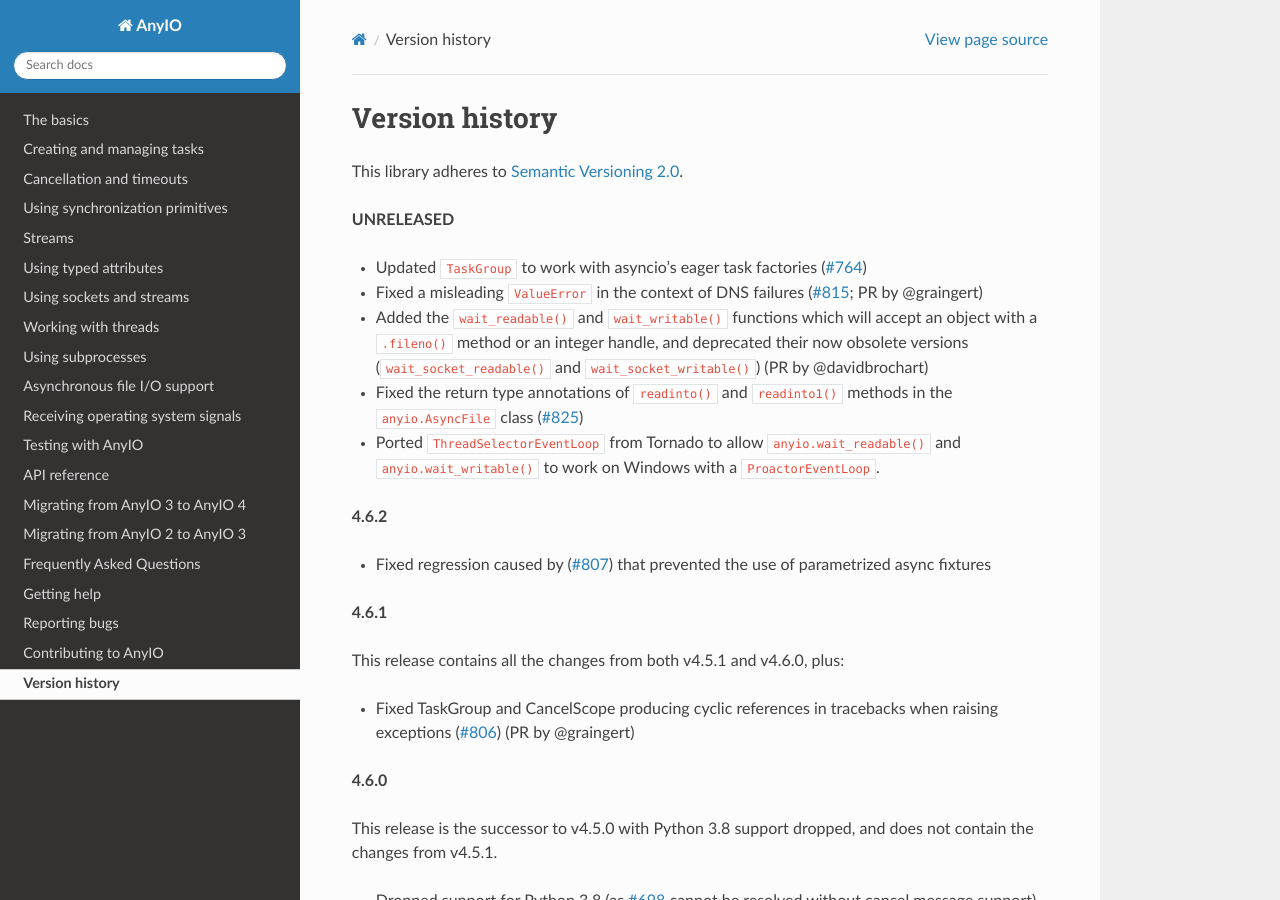
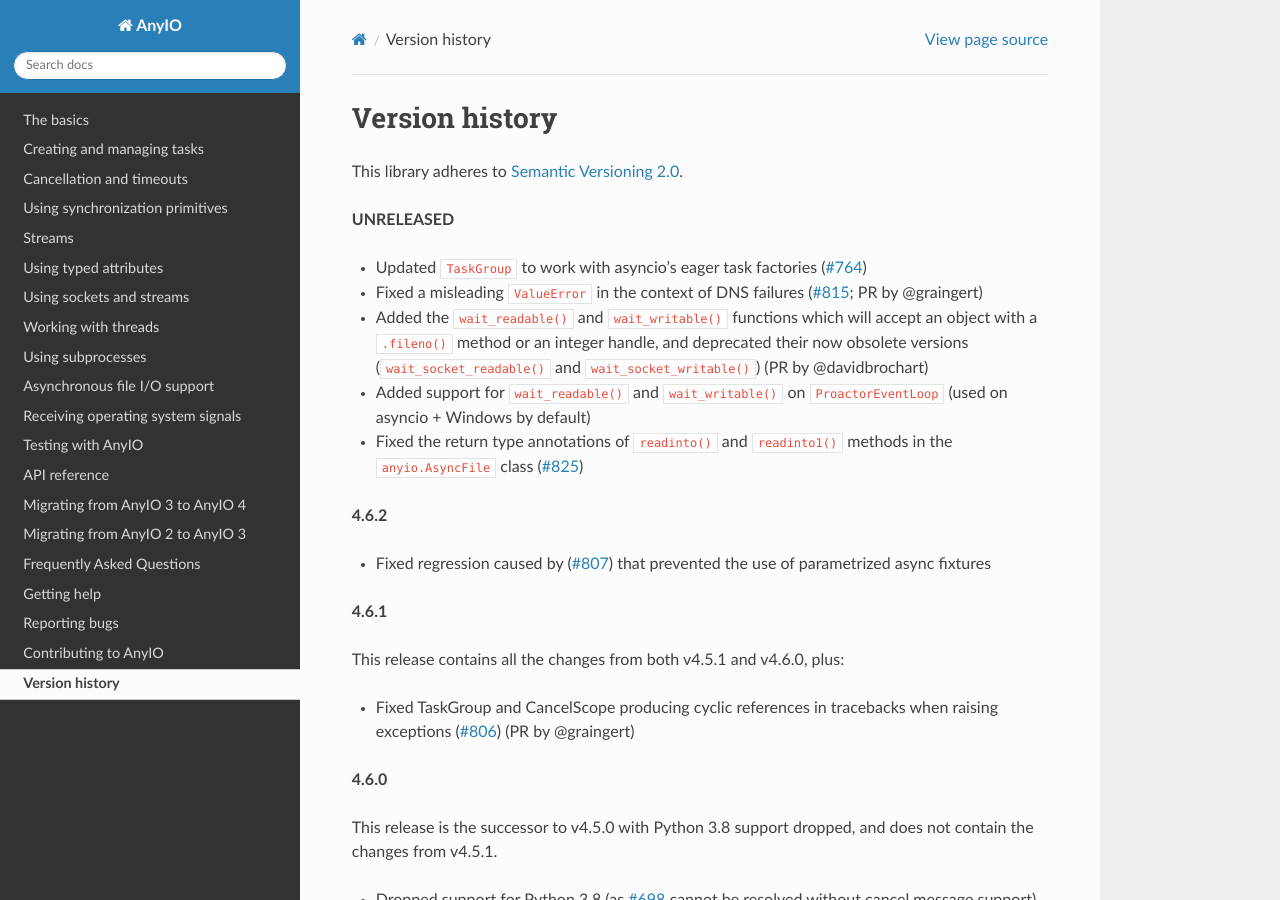
Before and after one commit to agronholm/anyio, a Sphinx documentation site: the page built from docs/versionhistory.rst, in a window 1280 px wide and 900 px high. Built offline with Sphinx 7.4.7 and the Read the Docs theme 3.1.0, drawn with Linux system fonts in a browser that asks for light colours; the version number could not be read and is left out.

Commit message:
Updated the changelog and the docs on wait_readable/wait_writable

```diff
--- a/docs/versionhistory.rst
+++ b/docs/versionhistory.rst
@@ -13,12 +13,11 @@ This library adheres to `Semantic Versioning 2.0 <http://semver.org/>`_.
   an object with a ``.fileno()`` method or an integer handle, and deprecated
   their now obsolete versions (``wait_socket_readable()`` and
   ``wait_socket_writable()``) (PR by @davidbrochart)
+- Added support for ``wait_readable()`` and ``wait_writable()`` on ``ProactorEventLoop``
+  (used on asyncio + Windows by default)
 - Fixed the return type annotations of ``readinto()`` and ``readinto1()`` methods in the
   ``anyio.AsyncFile`` class
   (`#825 <https://github.com/agronholm/anyio/issues/825>`_)
-- Ported ``ThreadSelectorEventLoop`` from Tornado to allow
-  ``anyio.wait_readable()`` and ``anyio.wait_writable()`` to work on Windows with a
-  ``ProactorEventLoop``.
 
 **4.6.2**
 
```
Also changed, not shown: 1 other file.
